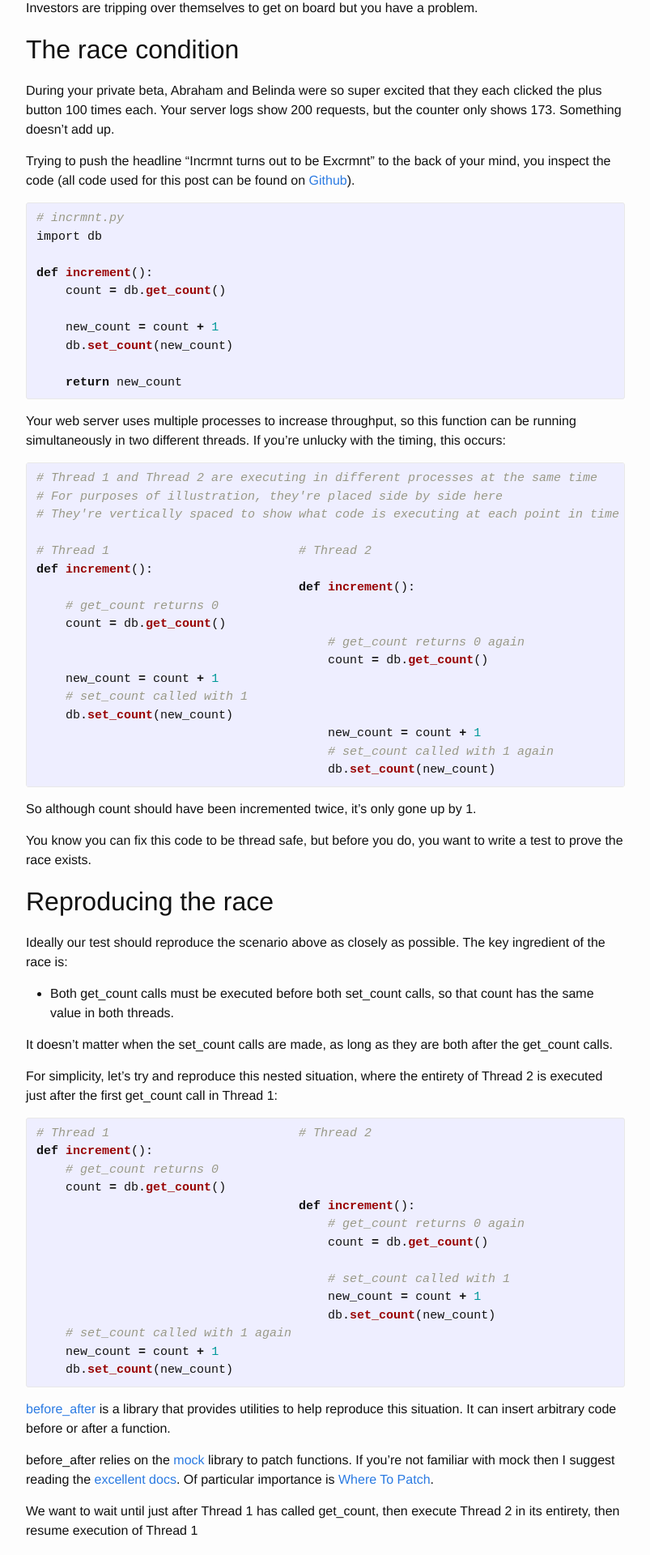
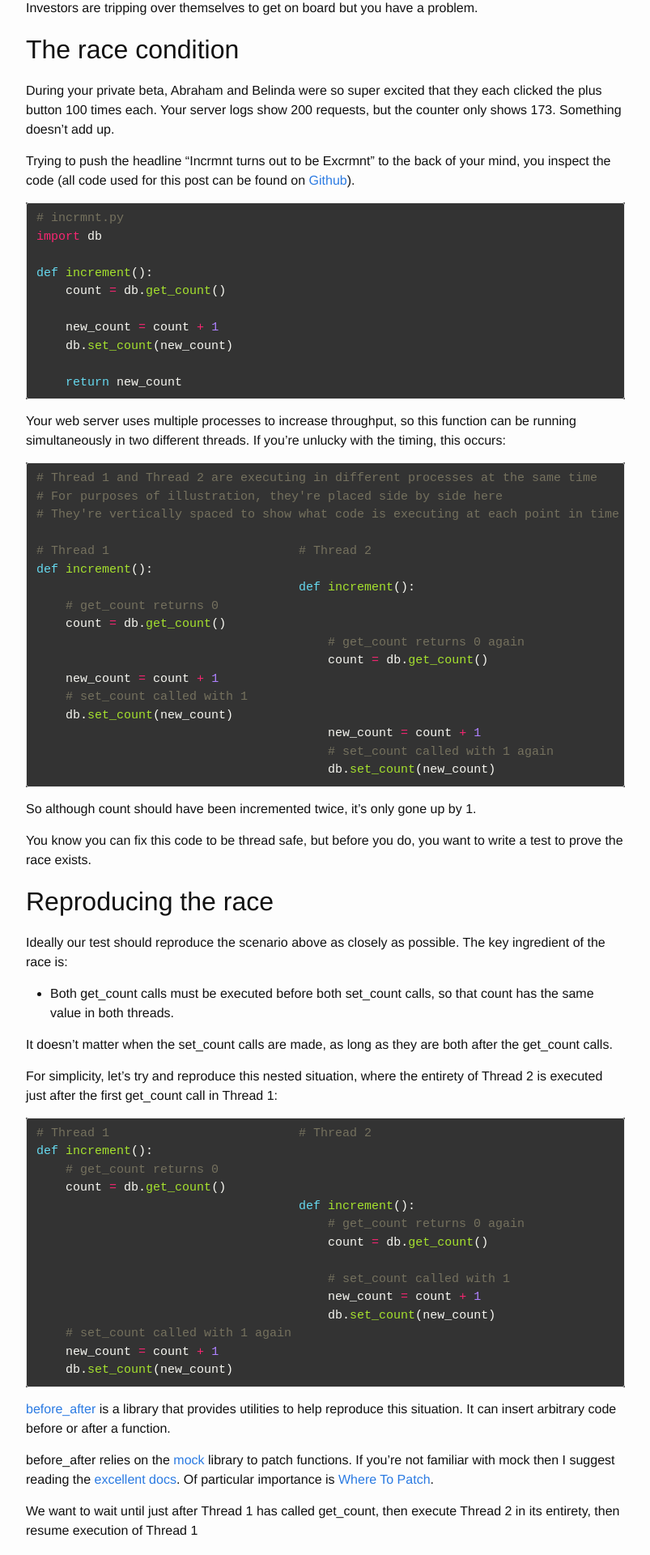
Before and after one commit to c-oreills/c-oreills-staging, a Jekyll site: the page built from _posts/2015-03-01-testing-race-conditions-in-python.md, in a window 1280 px wide. Shown: the part 430-2350 px from the top of the page at 81% size, without its empty margins (238-1041 px from the left). Built offline with Jekyll 4.4.1, drawn with Linux system fonts in a browser that asks for light colours; comment, search, counter and statistics services are not loaded.

Commit message:
Update code highlighting

```diff
--- a/_sass/_base.scss
+++ b/_sass/_base.scss
@@ -130,7 +130,6 @@ code {
     font-size: 15px;
     border: 1px solid $grey-color-light;
     border-radius: 3px;
-    background-color: #eef;
 }
 
 code {
--- a/_sass/_syntax-highlighting.scss
+++ b/_sass/_syntax-highlighting.scss
@@ -1,67 +1,157 @@
 /**
  * Syntax highlighting styles
+ * Pilfered from https://github.com/niklasbuschmann/contrast
  */
+
 .highlight {
-    background: #fff;
-    @extend %vertical-rhythm;
+  @extend %vertical-rhythm;
+  color: white;
+  background-color: #333333;
+  .c {
+    color: #96917A;
+    font-style: italic;
+  }
+  .err {
+    color: #960050;
+    background-color: #1e0010;
+  }
+  .k {
+    color: #66d9ef;
+  }
+  .l {
+    color: #ae81ff;
+  }
+  .n {
+    color: #f8f8f2;
+  }
+  .o {
+    color: #f92672;
+  }
+  .p {
+    color: #f8f8f2;
+  }
+  .cm, .cp, .c1, .cs {
+    color: #75715e;
+  }
+  .ge {
+    font-style: italic;
+  }
+  .gs {
+    font-weight: bold;
+  }
+  .kc, .kd {
+    color: #66d9ef;
+  }
+  .kn {
+    color: #f92672;
+  }
+  .kp, .kr, .kt {
+    color: #66d9ef;
+  }
+  .ld {
+    color: #e6db74;
+  }
+  .m {
+    color: #ae81ff;
+  }
+  .s {
+    color: #e6db74;
+  }
+  .na {
+    color: #a6e22e;
+  }
+  .nb {
+    color: #f8f8f2;
+  }
+  .nc {
+    color: #a6e22e;
+  }
+  .no {
+    color: #66d9ef;
+  }
+  .nd {
+    color: #a6e22e;
+  }
+  .ni {
+    color: #f8f8f2;
+  }
+  .ne, .nf {
+    color: #a6e22e;
+  }
+  .nl, .nn {
+    color: #f8f8f2;
+  }
+  .nx {
+    color: #a6e22e;
+  }
+  .py {
+    color: #f8f8f2;
+  }
+  .nt {
+    color: #f92672;
+  }
+  .nv {
+    color: #f8f8f2;
+  }
+  .ow {
+    color: #f92672;
+  }
+  .w {
+    color: #f8f8f2;
+  }
+  .mf, .mh, .mi, .mo {
+    color: #ae81ff;
+  }
+  .sb, .sc, .sd, .s2 {
+    color: #e6db74;
+  }
+  .se {
+    color: #ae81ff;
+  }
+  .sh, .si, .sx, .sr, .s1, .ss {
+    color: #e6db74;
+  }
+  .bp, .vc, .vg, .vi {
+    color: #f8f8f2;
+  }
+  .il {
+    color: #ae81ff;
+  }
+  .gu {
+    color: #75715e;
+  }
+  .gd {
+    color: #f92672;
+  }
+  .gi {
+    color: #a6e22e;
+  }
+}
 
-    .c     { color: #998; font-style: italic } // Comment
-    .err   { color: #a61717; background-color: #e3d2d2 } // Error
-    .k     { font-weight: bold } // Keyword
-    .o     { font-weight: bold } // Operator
-    .cm    { color: #998; font-style: italic } // Comment.Multiline
-    .cp    { color: #999; font-weight: bold } // Comment.Preproc
-    .c1    { color: #998; font-style: italic } // Comment.Single
-    .cs    { color: #999; font-weight: bold; font-style: italic } // Comment.Special
-    .gd    { color: #000; background-color: #fdd } // Generic.Deleted
-    .gd .x { color: #000; background-color: #faa } // Generic.Deleted.Specific
-    .ge    { font-style: italic } // Generic.Emph
-    .gr    { color: #a00 } // Generic.Error
-    .gh    { color: #999 } // Generic.Heading
-    .gi    { color: #000; background-color: #dfd } // Generic.Inserted
-    .gi .x { color: #000; background-color: #afa } // Generic.Inserted.Specific
-    .go    { color: #888 } // Generic.Output
-    .gp    { color: #555 } // Generic.Prompt
-    .gs    { font-weight: bold } // Generic.Strong
-    .gu    { color: #aaa } // Generic.Subheading
-    .gt    { color: #a00 } // Generic.Traceback
-    .kc    { font-weight: bold } // Keyword.Constant
-    .kd    { font-weight: bold } // Keyword.Declaration
-    .kp    { font-weight: bold } // Keyword.Pseudo
-    .kr    { font-weight: bold } // Keyword.Reserved
-    .kt    { color: #458; font-weight: bold } // Keyword.Type
-    .m     { color: #099 } // Literal.Number
-    .s     { color: #d14 } // Literal.String
-    .na    { color: #008080 } // Name.Attribute
-    .nb    { color: #0086B3 } // Name.Builtin
-    .nc    { color: #458; font-weight: bold } // Name.Class
-    .no    { color: #008080 } // Name.Constant
-    .ni    { color: #800080 } // Name.Entity
-    .ne    { color: #900; font-weight: bold } // Name.Exception
-    .nf    { color: #900; font-weight: bold } // Name.Function
-    .nn    { color: #555 } // Name.Namespace
-    .nt    { color: #000080 } // Name.Tag
-    .nv    { color: #008080 } // Name.Variable
-    .ow    { font-weight: bold } // Operator.Word
-    .w     { color: #bbb } // Text.Whitespace
-    .mf    { color: #099 } // Literal.Number.Float
-    .mh    { color: #099 } // Literal.Number.Hex
-    .mi    { color: #099 } // Literal.Number.Integer
-    .mo    { color: #099 } // Literal.Number.Oct
-    .sb    { color: #d14 } // Literal.String.Backtick
-    .sc    { color: #d14 } // Literal.String.Char
-    .sd    { color: #d14 } // Literal.String.Doc
-    .s2    { color: #d14 } // Literal.String.Double
-    .se    { color: #d14 } // Literal.String.Escape
-    .sh    { color: #d14 } // Literal.String.Heredoc
-    .si    { color: #d14 } // Literal.String.Interpol
-    .sx    { color: #d14 } // Literal.String.Other
-    .sr    { color: #009926 } // Literal.String.Regex
-    .s1    { color: #d14 } // Literal.String.Single
-    .ss    { color: #990073 } // Literal.String.Symbol
-    .bp    { color: #999 } // Name.Builtin.Pseudo
-    .vc    { color: #008080 } // Name.Variable.Class
-    .vg    { color: #008080 } // Name.Variable.Global
-    .vi    { color: #008080 } // Name.Variable.Instance
-    .il    { color: #099 } // Literal.Number.Integer.Long
+.fa {
+  margin: 0 0.25em;
 }
+
+html {
+  -webkit-font-smoothing: antialiased;
+  -moz-osx-font-smoothing: grayscale;
+}
+
+body > footer {
+  display: -webkit-flex;
+  -webkit-justify-content: space-between;
+}
+
+::-webkit-scrollbar {
+  width: 6px;
+}
+
+::-webkit-scrollbar-track {
+  background-color: transparent;
+}
+
+::-webkit-scrollbar-thumb {
+  border-radius: 3px;
+  box-shadow: inset 0 0 1px rgba(0, 0, 0, 0.3);
+  background-color: #555555;
+}
```
